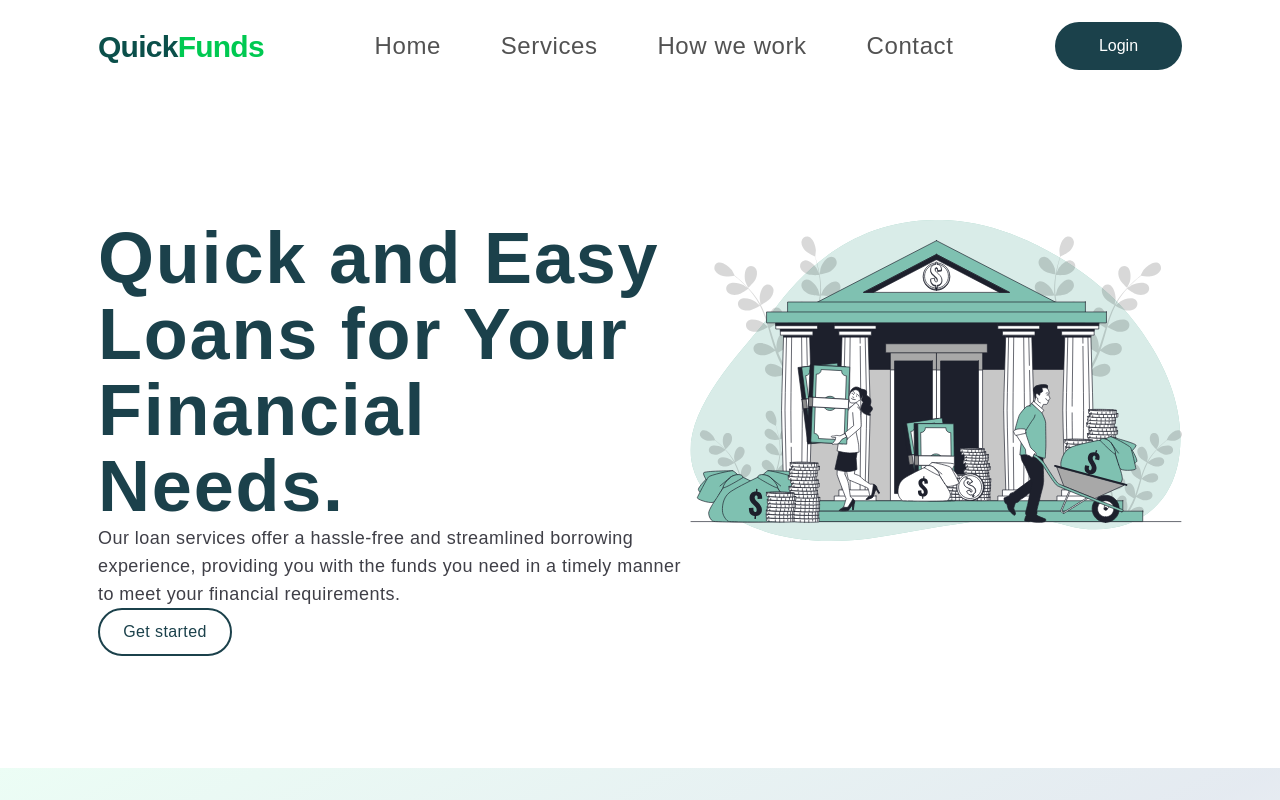
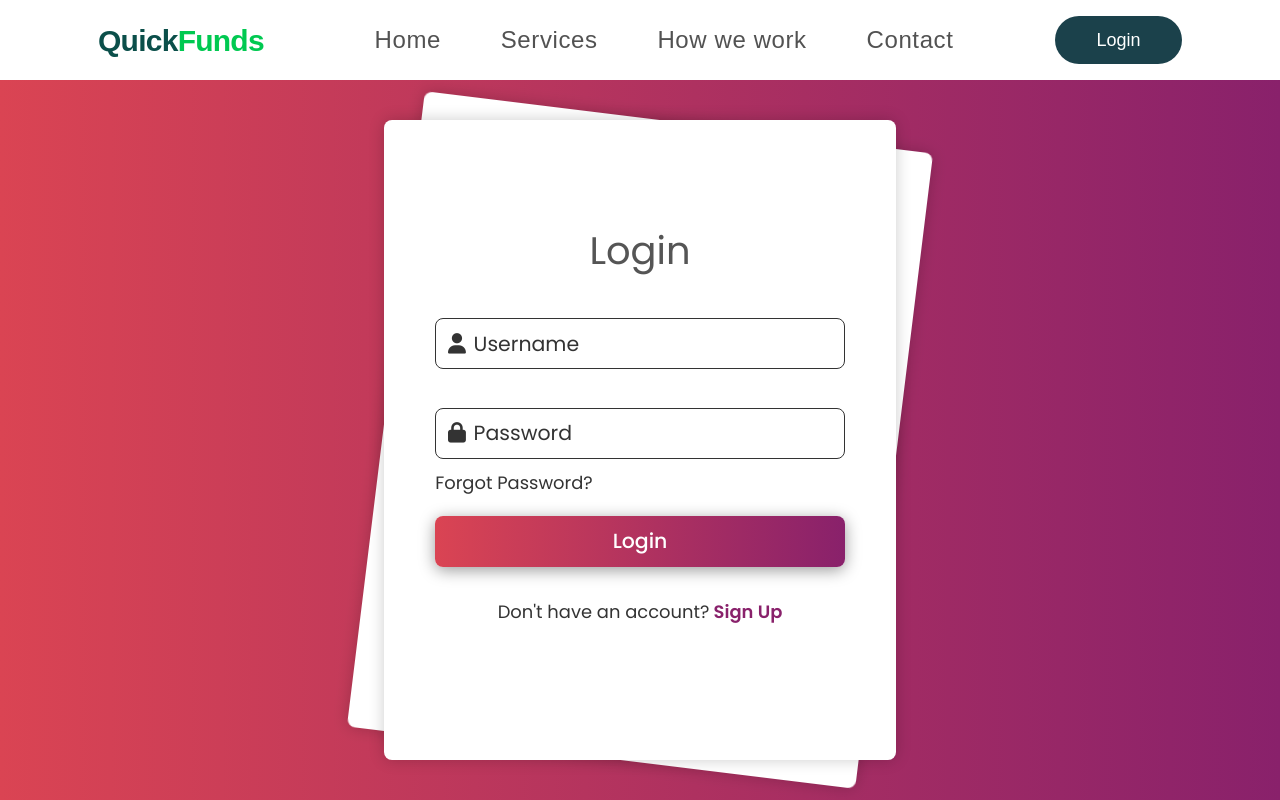
Before and after one commit to Yousef-Senada/Loan-Application, a React (Vite) app: page / in a window 1280 px wide. Shown: the top 800 px of the page. Built offline with nearby package versions, Linux system fonts and the light colour scheme.

Commit message:
first commit

```diff
--- a/index.html
+++ b/index.html
@@ -10,6 +10,7 @@
 
 <body>
   <div id="root"></div>
+  <script src="https://kit.fontawesome.com/9e5ba2e3f5.js" crossorigin="anonymous"></script>
   <script type="module" src="/src/main.jsx"></script>
 </body>
 
--- a/src/App.jsx
+++ b/src/App.jsx
@@ -1,21 +1,10 @@
 import React from "react";
 import "./App.css";
-import NavBar from "./components/NavBar";
-import Hero from "./components/Hero";
-import Services from "./components/Services";
-import HowWeWorks from "./components/HowWeWorks";
-import ContactUs from "./components/ContactUs";
+import Login from "./pages/Login";
+import Home from "./pages/Home";
 
 function App() {
-    return (
-        <main>
-            <NavBar />
-            <Hero />
-            <Services />
-            <HowWeWorks />
-            <ContactUs />
-        </main>
-    );
+    return <Login />;
 }
 
 export default App;
--- a/src/components/NavBar.jsx
+++ b/src/components/NavBar.jsx
@@ -2,7 +2,7 @@ import React from "react";
 
 const NavBar = () => {
     return (
-        <nav className="h-[92px] px-[98px] font-DMSans flex justify-between items-center">
+        <nav className="h-[10vh] px-[98px] font-DMSans flex justify-between items-center">
             <div className="flex justify-start text-3xl font-bold leading-normal tracking-tight w-[175px]">
                 <span className="text-teal-900">Quick</span>
                 <span className="text-green-500">Funds</span>
@@ -21,7 +21,7 @@ const NavBar = () => {
                     Contact
                 </li>
             </ul>
-            <button className="w-[127px] h-[48px] rounded-full flex justify-center items-center bg-primary text-white">
+            <button className="w-[127px] h-[48px] rounded-full text-lg flex justify-center items-center bg-primary text-white">
                 Login
             </button>
         </nav>
--- a/src/components/Services.jsx
+++ b/src/components/Services.jsx
@@ -24,7 +24,7 @@ const service = [
 
 const Services = () => {
     return (
-        <section className="h-[613px] bg-gradient-to-br from-emerald-50 via-slate-300/50 to-zinc-200/0 px-[125px] flex flex-col justify-evenly items-center">
+        <section className="h-[613px] bg-gradient-to-br from-emerald-100 via-slate-300/50 to-zinc-200/0 px-[125px] flex flex-col justify-evenly items-center">
             <p className="text-4xl text-primary font-bold font-Raleway leading-[55px] tracking-wide">
                 Our Services
             </p>
--- a/src/index.css
+++ b/src/index.css
@@ -12,6 +12,9 @@
 * {
     box-sizing: border-box;
 }
+html {
+    scroll-behavior: smooth;
+}
 
 button {
     cursor: pointer;
--- a/src/pages/Home.jsx
+++ b/src/pages/Home.jsx
@@ -1,7 +1,20 @@
 import React from "react";
+import NavBar from './../components/NavBar';
+import Services from './../components/Services';
+import Hero from './../components/Hero';
+import HowWeWorks from './../components/HowWeWorks';
+import ContactUs from './../components/ContactUs';
 
 const Home = () => {
-    return <></>;
+    return (
+        <main>
+            <NavBar />
+            <Hero />
+            <Services />
+            <HowWeWorks />
+            <ContactUs />
+        </main>
+    );
 };
 
 export default Home;
--- /dev/null
+++ b/src/pages/Login.css
@@ -0,0 +1,223 @@
+@import url("https://fonts.googleapis.com/css2?family=Poppins:wght@300;400;500;600;700&display=swap");
+
+:root {
+    --mainColor: #89216b;
+    --whiteColor: #ffffff;
+    --titleColor: #555555;
+    --labelColor: #333333;
+}
+
+.main-container {
+    background: linear-gradient(to right, #da4453, var(--mainColor));
+    font-weight: 400;
+    min-height: 90vh;
+    display: grid;
+    place-content: center;
+    overflow: hidden;
+    font-family: "Poppins", sans-serif;
+}
+
+.wrapper {
+    position: relative;
+    width: 28rem;
+    height: 40rem;
+}
+
+@media (min-width: 540px) {
+    .wrapper {
+        width: 32rem;
+    }
+}
+
+.wrapper .form-container {
+    position: absolute;
+    top: 0;
+    left: 0;
+    display: flex;
+    align-items: center;
+    justify-content: center;
+    width: 100%;
+    height: 100%;
+    background-color: var(--whiteColor);
+    border-radius: 0.5rem;
+    box-shadow: 0 0 1rem 0 rgba(0 0 0 / 0.2);
+}
+
+.wrapper .form-container form h2 {
+    font-size: 2.4rem;
+    text-align: center;
+    text-transform: capitalize;
+    color: var(--titleColor);
+}
+
+.wrapper .form-container form .form-group {
+    position: relative;
+    width: 25.6rem;
+    margin: 2.4rem 0;
+}
+
+.wrapper .form-container form .form-group i,
+.wrapper .form-container form .form-group label {
+    position: absolute;
+    top: 50%;
+    transform: translateY(-50%);
+    font-size: 1.28rem;
+    text-transform: capitalize;
+    color: var(--labelColor);
+    padding: 0 0.4rem;
+    pointer-events: none;
+    transition: all 0.5s ease;
+}
+
+.wrapper .form-container form .form-group i {
+    left: 0.4rem;
+}
+
+.wrapper .form-container form .form-group label {
+    left: 2rem;
+}
+
+.wrapper .form-container form .form-group input {
+    width: 100%;
+    height: 3.2rem;
+    padding: 0 0.8rem;
+    border-radius: 0.5rem;
+    border: none;
+    outline: none;
+    border: 0.1rem solid var(--labelColor);
+    font-size: 1.28rem;
+    color: var(--labelColor);
+    background: transparent;
+}
+
+form .form-group input:focus ~ label,
+form .form-group input:valid ~ label,
+form .form-group input:focus ~ i,
+form .form-group input:valid ~ i {
+    top: 0 !important;
+    font-size: 0.96rem !important;
+    background-color: var(--whiteColor);
+}
+
+.wrapper .form-container form .forgot-pass {
+    margin: -1.7rem 0 1.2rem;
+}
+
+.wrapper .form-container form .forgot-pass a {
+    color: var(--labelColor);
+    text-decoration: none;
+    font-size: 1.12rem;
+    text-transform: capitalize;
+    transform: all 0.5s ease;
+}
+
+.wrapper .form-container form .forgot-pass a:hover {
+    color: var(--mainColor);
+}
+
+.wrapper .form-container form .btn {
+    background: linear-gradient(to right, #da4453, var(--mainColor));
+    color: var(--whiteColor);
+    text-transform: capitalize;
+    width: 100%;
+    height: 3.2rem;
+    font-size: 1.28rem;
+    font-weight: 500;
+    outline: none;
+    border: none;
+    border-radius: 0.5rem;
+    cursor: pointer;
+    box-shadow: 0 0.2rem 1rem rgba(0 0 0 / 0.4);
+}
+
+.wrapper .form-container form .link {
+    text-align: center;
+    font-size: 1.12rem;
+    color: var(--labelColor);
+    margin: 2rem 0;
+}
+
+.wrapper .form-container form .link a {
+    text-transform: capitalize;
+    color: var(--mainColor);
+    text-decoration: none;
+    font-weight: 600;
+    transition: all 0.5s ease;
+}
+
+.wrapper .form-container form .link a:hover {
+    color: #da4453;
+}
+
+.wrapper .sign-up {
+    transform: rotate(7deg);
+}
+
+.wrapper.animated-signin .form-container.sign-in {
+    animation: signin-flip 1s ease-in-out forwards;
+}
+
+@keyframes signin-flip {
+    0% {
+        transform: translateX(0);
+    }
+
+    50% {
+        transform: translateX(-50rem) scale(1.1);
+    }
+
+    100% {
+        transform: translateX(0) rotate(7deg) scale(1);
+    }
+}
+
+.wrapper.animated-signin .form-container.sign-up {
+    animation: rotatecard 0.7s ease-in-out forwards;
+}
+
+@keyframes rotatecard {
+    0% {
+        transform: rotate(7deg);
+    }
+
+    100% {
+        transform: rotate(0);
+        z-index: 1;
+    }
+}
+
+.wrapper.animated-signup .form-container.sign-up {
+    animation: signup-flip 1s ease-in-out forwards;
+}
+
+@keyframes signup-flip {
+    0% {
+        transform: translateX(0);
+        z-index: 1;
+    }
+
+    50% {
+        transform: translateX(50rem) scale(1.1);
+    }
+
+    100% {
+        transform: translateX(0) rotate(7deg) scale(1);
+    }
+}
+
+.wrapper.wrapper.animated-signup .form-container.sign-in {
+    transform: rotate(7deg);
+    animation: rotatecard 0.7s ease-in-out forwards;
+    animation-delay: 0.3s;
+}
+
+@keyframes rotatecard {
+    0% {
+        transform: rotate(7deg);
+    }
+
+    100% {
+        transform: rotate(0);
+        z-index: 1;
+    }
+}
--- /dev/null
+++ b/src/pages/Login.jsx
@@ -0,0 +1,98 @@
+import React, { useState } from "react";
+import "./Login.css";
+import NavBar from "./../components/NavBar";
+const Login = () => {
+    const [mode, setMode] = useState(false);
+    return (
+        <>
+            <NavBar />
+            <section className="main-container">
+                <div
+                    className={`wrapper ${
+                        mode ? "animated-signin" : "animated-signup"
+                    }`}
+                >
+                    <div className="form-container sign-up">
+                        <form action="#">
+                            <h2>sign up</h2>
+                            <div className="form-group">
+                                <input type="text" required />
+                                <i className="fas fa-user"></i>
+                                <label htmlFor="">username</label>
+                            </div>
+                            <div className="form-group">
+                                <input type="email" required />
+                                <i className="fas fa-at"></i>
+                                <label htmlFor="">email</label>
+                            </div>
+                            <div className="form-group">
+                                <input type="password" required />
+                                <i className="fas fa-lock"></i>
+                                <label htmlFor="">password</label>
+                            </div>
+                            <div className="form-group">
+                                <input type="password" required />
+                                <i className="fas fa-lock"></i>
+                                <label htmlFor="">confirm password</label>
+                            </div>
+                            <button type="submit" className="btn">
+                                sign up
+                            </button>
+                            <div className="link">
+                                <p>
+                                    You already have an account?
+                                    <a
+                                        className="signin-link cursor-pointer"
+                                        onClick={() => {
+                                            setMode(false);
+                                        }}
+                                    >
+                                        {" "}
+                                        sign in
+                                    </a>
+                                </p>
+                            </div>
+                        </form>
+                    </div>
+                    <div className="form-container sign-in">
+                        <form action="#">
+                            <h2>login</h2>
+                            <div className="form-group">
+                                <input type="text" required />
+                                <i className="fas fa-user"></i>
+                                <label htmlFor="">username</label>
+                            </div>
+                            <div className="form-group">
+                                <input type="password" required />
+                                <i className="fas fa-lock"></i>
+                                <label htmlFor="">password</label>
+                            </div>
+                            <div className="forgot-pass">
+                                <a href="#">forgot password?</a>
+                            </div>
+                            <button type="submit" className="btn">
+                                login
+                            </button>
+                            <div className="link">
+                                <p>
+                                    Don't have an account?
+                                    <a
+                                        className="signup-link cursor-pointer"
+                                        onClick={() => {
+                                            setMode(true);
+                                        }}
+                                    >
+                                        {" "}
+                                        sign up
+                                    </a>
+                                </p>
+                            </div>
+                        </form>
+                    </div>
+                </div>
+            </section>
+        </>
+    );
+};
+
+export default Login;
```
